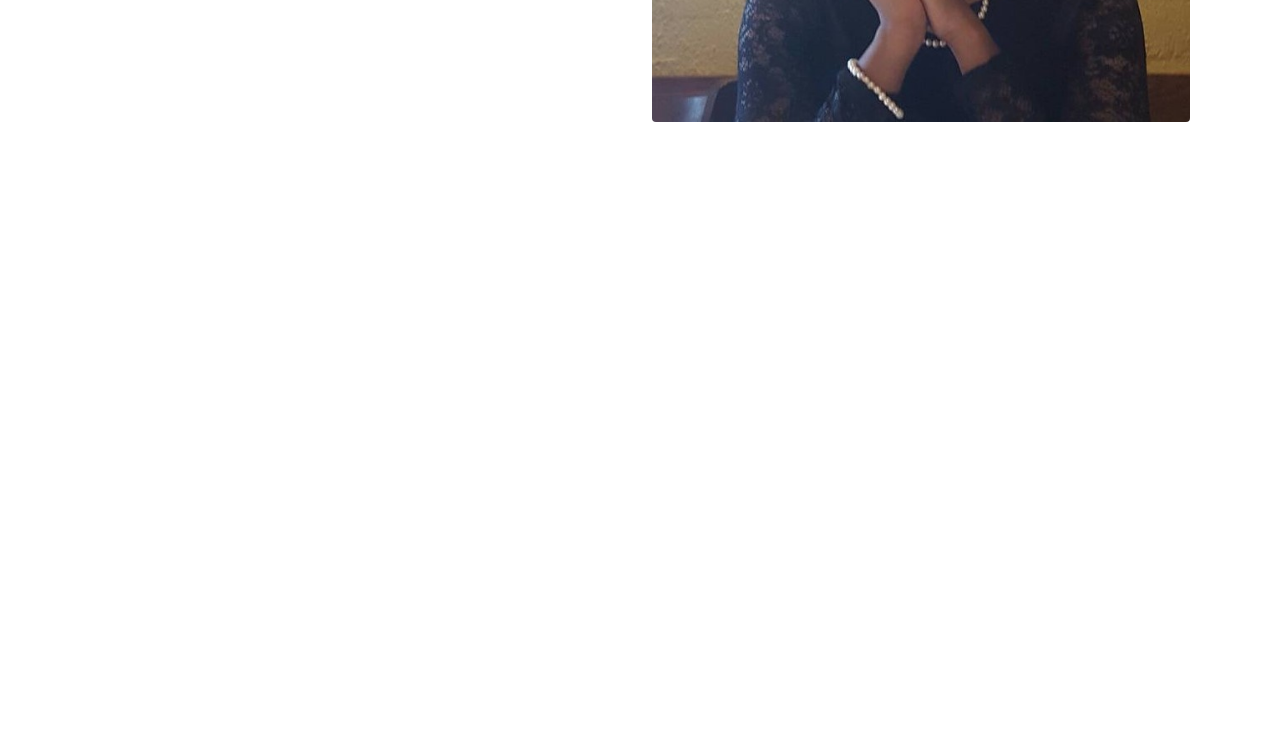
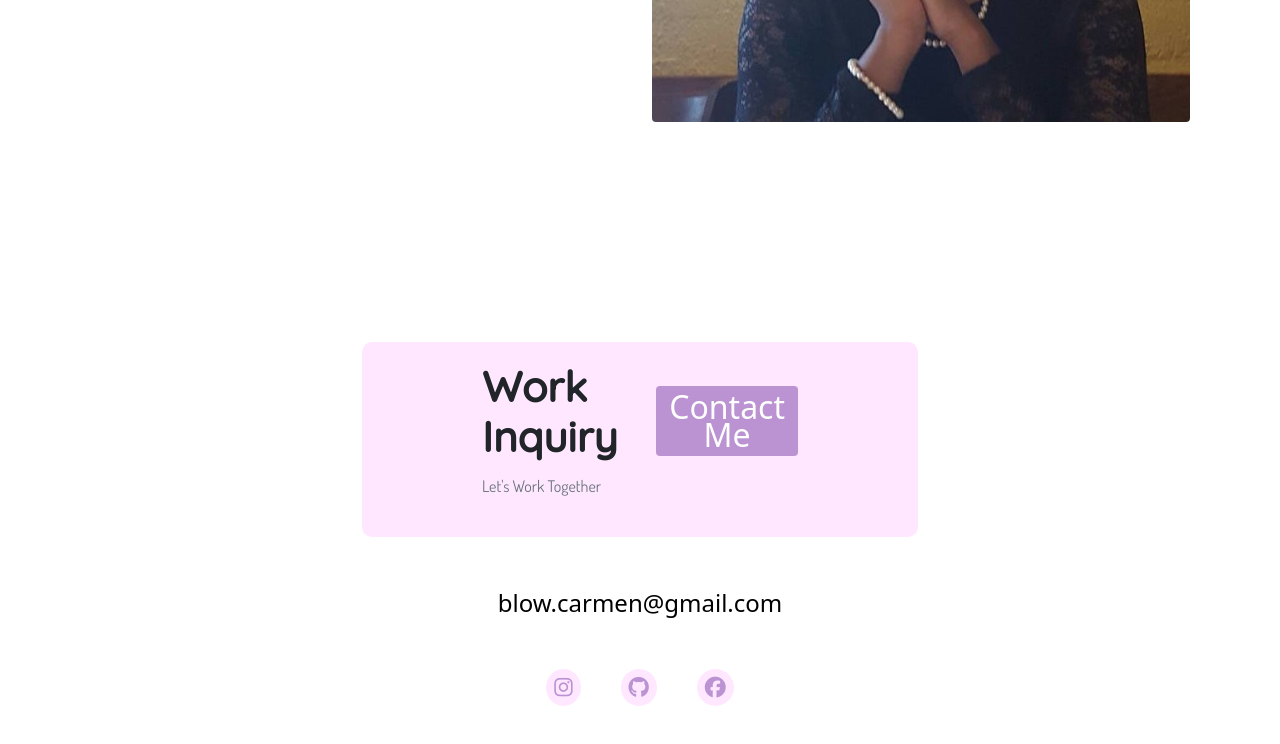
Before and after one commit to Carefree-Carmander/portfolio-project, a plain HTML site: page about.html in a window 1280 px wide. Shown: the part 673-1417 px from the top of the page. Before the commit the page ends 955 px from the top, so only its background shows below. Drawn offline with nearby package versions, Linux system fonts and the light colour scheme.

Commit message:
added footer to other pages

```diff
--- a/about.html
+++ b/about.html
@@ -56,5 +56,33 @@
       </div>
     </div>
   </div>
+  <div class="container">
+    <footer>
+      <div class="contact-box d-flex justify-content-between mb-5">
+        <div>
+          <h4>Work Inquiry</h4>
+          <p class="text-muted">Let's Work Together</p>
+        </div>
+        <div>
+          <a href="mailto:blow.carmen@gmail.com" class="btn btn-branding mt-4">Contact Me</a>
+        </div>
+      </div>
+      <div class="d-flex justify-content-center mb-5">
+        <a href="mailto:blow.carmen@gmail.com" class="email-link">blow.carmen@gmail.com</a>
+      </div>
+      <div class="social-links d-flex justify-content-center">
+        <a href="https://www.instagram.com/" target="_blank">
+          <i class="fab fa-instagram"></i>
+        </a>
+        <a href="https://github.com/Carefree-Carmander" target="_blank">
+          <i class="fab fa-github"></i>
+        </a>
+        <a href="https://www.facebook.com/" target="_blank">
+          <i class="fab fa-facebook"></i>
+        </a>
+      </div>
+    </footer>
+  </div>
+  <script src="https://kit.fontawesome.com/2bd4068318.js" crossorigin="anonymous"></script>
 </body>
 </html>
```
Also changed, not shown: contact.html (+28 -0 lines), index.html (+3 -3 lines), work.html (+28 -0 lines).
